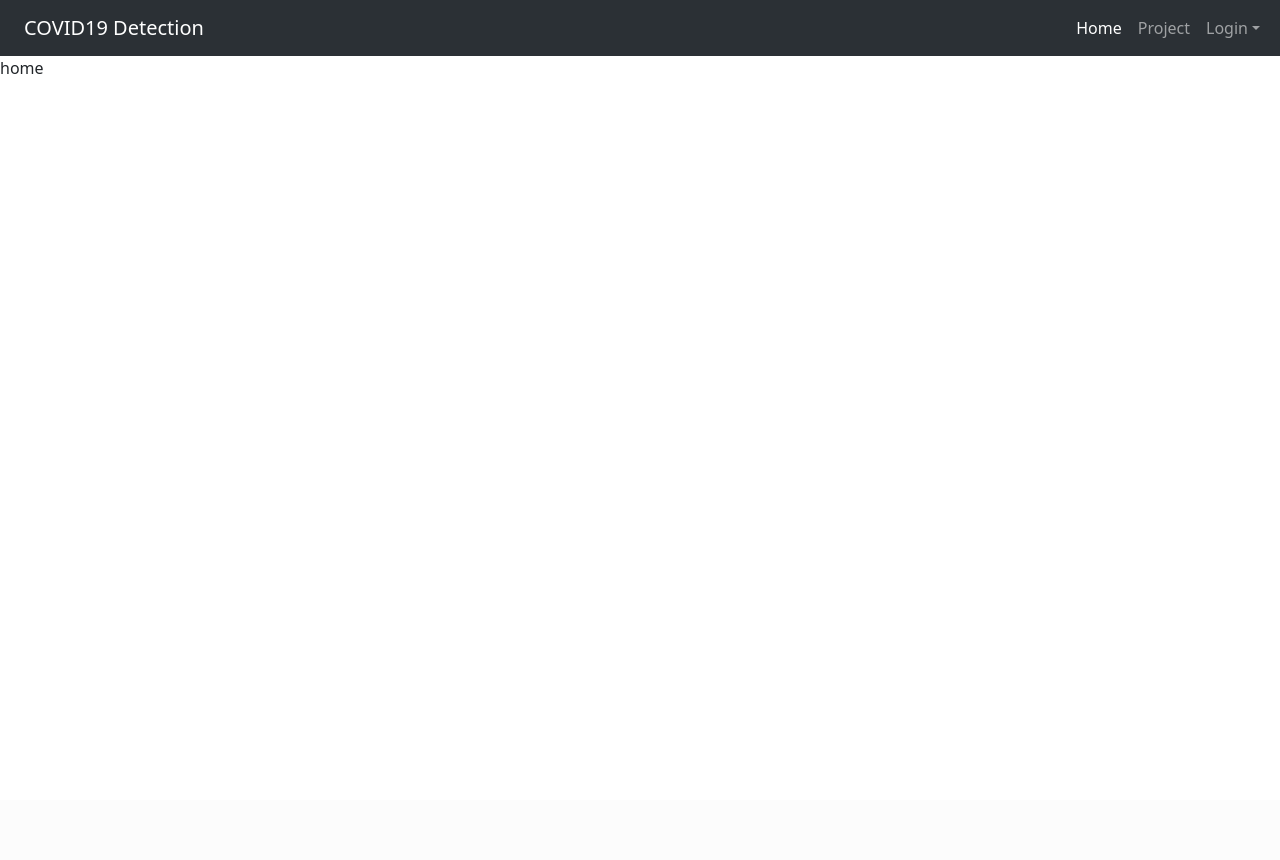
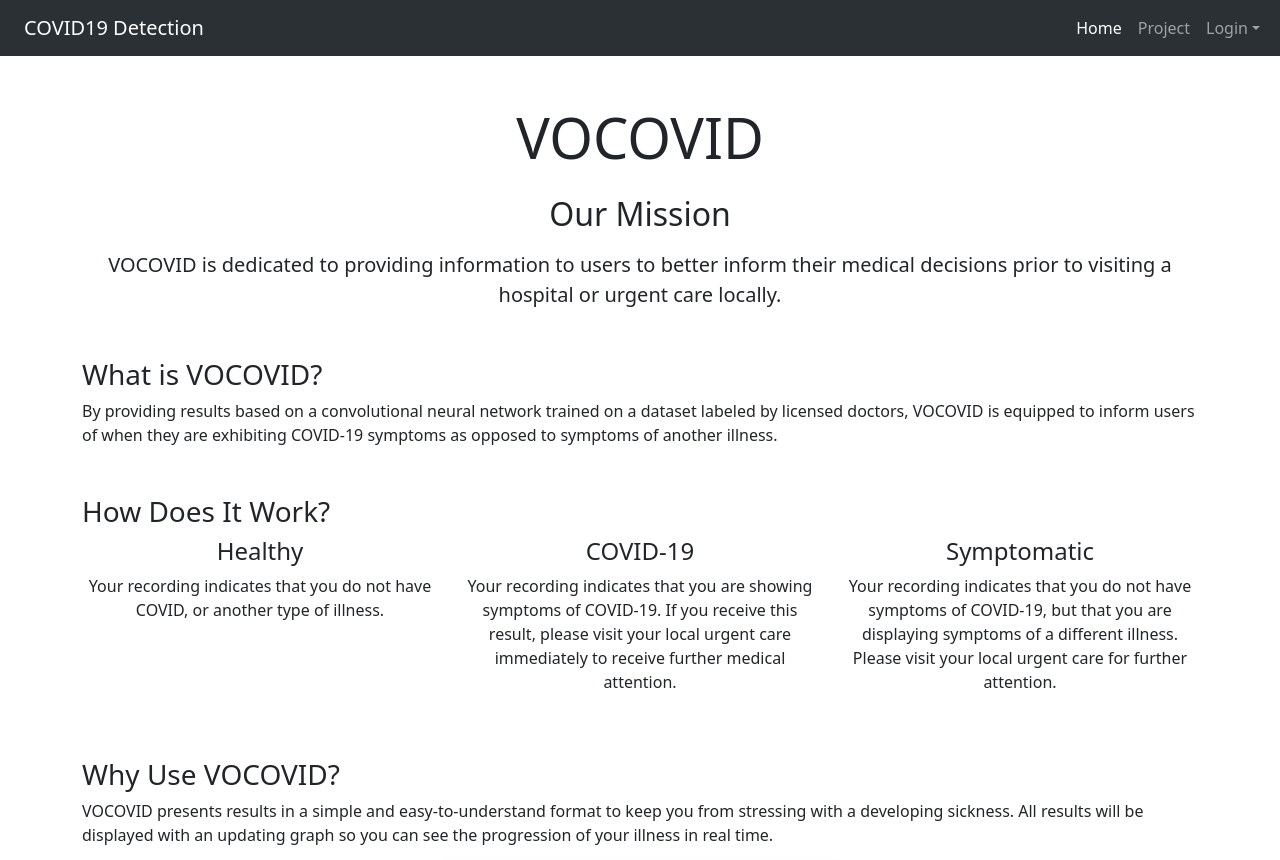
Before and after one commit to ralarcon2019/cough_classification, a Django app: page / in a window 1280 px wide. Shown: the top 860 px of the page. Before the commit the page ends 74 px from the top, so only its background shows below. Run offline with Django 5.2, Linux system fonts and the light colour scheme; parts of the project's set-up code (start-up, migrations or seed data) failed here and were passed over; some libraries are stand-ins or nearby versions.

Commit message:
home page update

```diff
--- a/main/templates/main/home.html
+++ b/main/templates/main/home.html
@@ -7,6 +7,89 @@
 {% endblock title %}
 
 {% block content %}
-home
+<div class="container my-5">
+  <!-- Logo Section -->
+  <div class="text-center mb-4">
+    <h1 class="display-4">VOCOVID</h1>
+  </div>
+
+  <!-- Mission Statement Section -->
+  <div class="text-center mb-5">
+    <h2 class="mb-3">Our Mission</h2>
+    <p class="lead">
+      VOCOVID is dedicated to providing information to users to better inform
+      their medical decisions prior to visiting a hospital or urgent care locally.
+    </p>
+  </div>
+
+  <!-- Further Explanation -->
+  <div class="mb-5">
+    <h3>What is VOCOVID?</h3>
+    <p>
+      By providing results based on a convolutional neural network trained on a
+      dataset labeled by licensed doctors, VOCOVID is equipped to inform users
+      of when they are exhibiting COVID-19 symptoms as opposed to symptoms of another
+      illness.
+    </p>
+  </div>
+
+  <!-- Use Cases Explanation -->
+  <div class="mb-5">
+    <h3>How Does It Work?</h3>
+    <div class="row">
+      <!-- Healthy -->
+      <div class="col-md-4 text-center">
+        <h4>Healthy</h4>
+        <p>Your recording indicates that you do not have COVID, or another type of illness.</p>
+      </div>
+      <!-- COVID-19 -->
+      <div class="col-md-4 text-center">
+        <h4>COVID-19</h4>
+        <p>
+          Your recording indicates that you are showing symptoms of COVID-19. If
+          you receive this result, please visit your local urgent care immediately
+          to receive further medical attention.
+        </p>
+      </div>
+      <!-- Symptomatic -->
+      <div class="col-md-4 text-center">
+        <h4>Symptomatic</h4>
+        <p>
+          Your recording indicates that you do not have symptoms of COVID-19,
+          but that you are displaying symptoms of a different illness. Please visit
+          your local urgent care for further attention.
+        </p>
+      </div>
+    </div>
+  </div>
+
+  <!-- Example Portal -->
+  <div class="mb-5">
+    <h3>Why Use VOCOVID?</h3>
+    <p>
+      VOCOVID presents results in a simple and easy-to-understand format to keep
+      you from stressing with a developing sickness. All results will be displayed
+      with an updating graph so you can see the progression of your illness in real time.
+    </p>
+    <!-- Placeholder for portal image -->
+    <div class="text-center">
+      <img src="/static/example_portal.png" alt="User Portal Example" class="img-fluid rounded shadow">
+    </div>
+  </div>
+
+  <!-- Disclaimer -->
+  <div class="text-center mt-5">
+    <p class="text-muted">
+      VOCOVID is a screening tool and cannot provide an official COVID-19 diagnosis.
+      Please consult a medical professional for an official diagnosis.
+    </p>
+    <p>
+      For more information on how VOCOVID works, visit the research page
+
+    </p>
+  </div>
+</div>
+
+
 <script src="https://cdn.jsdelivr.net/npm/bootstrap@5.3.0/dist/js/bootstrap.bundle.min.js"></script>
 {% endblock content %}
--- a/main/urls.py
+++ b/main/urls.py
@@ -5,7 +5,6 @@ from django.conf import settings
 
 app_name = 'main'
 urlpatterns = [
-
     path('', views.home, name='home'),
     path('project/', views.project, name='project'),
     path('media/<path:file_path>/', views.serve_file, name='open_file'),
--- a/requirements.txt
+++ b/requirements.txt
@@ -20,3 +20,6 @@ urllib3==2.2.3
 uvicorn==0.32.0
 whitenoise==6.7.0
 wrapt==1.16.0
+boto3==1.26.142
+boto3-stubs==1.26.142
+django-storages==1.13.2
```
Also changed, not shown: cough_classification/settings.py (+23 -2 lines), cough_classification/storages.py (added, +13 -0 lines), db.sqlite3, media/images/vocovid.png (added).
